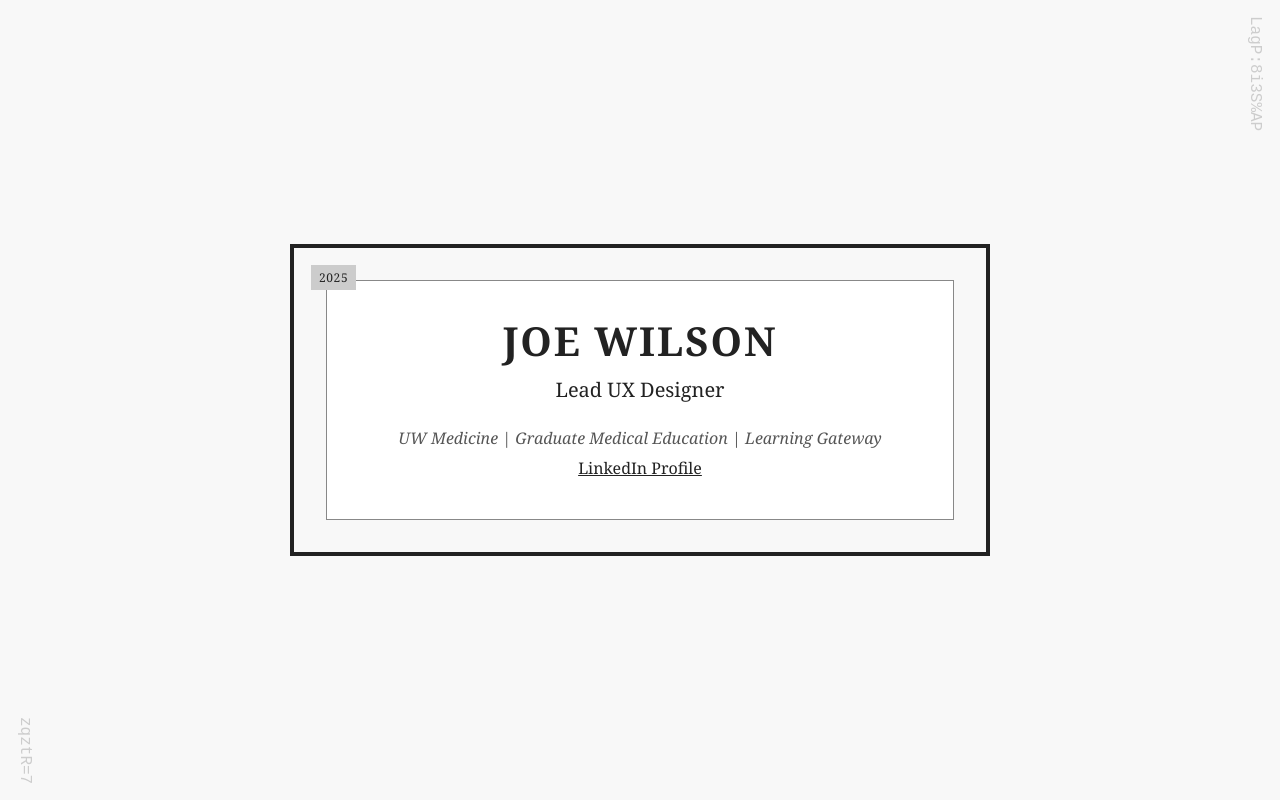
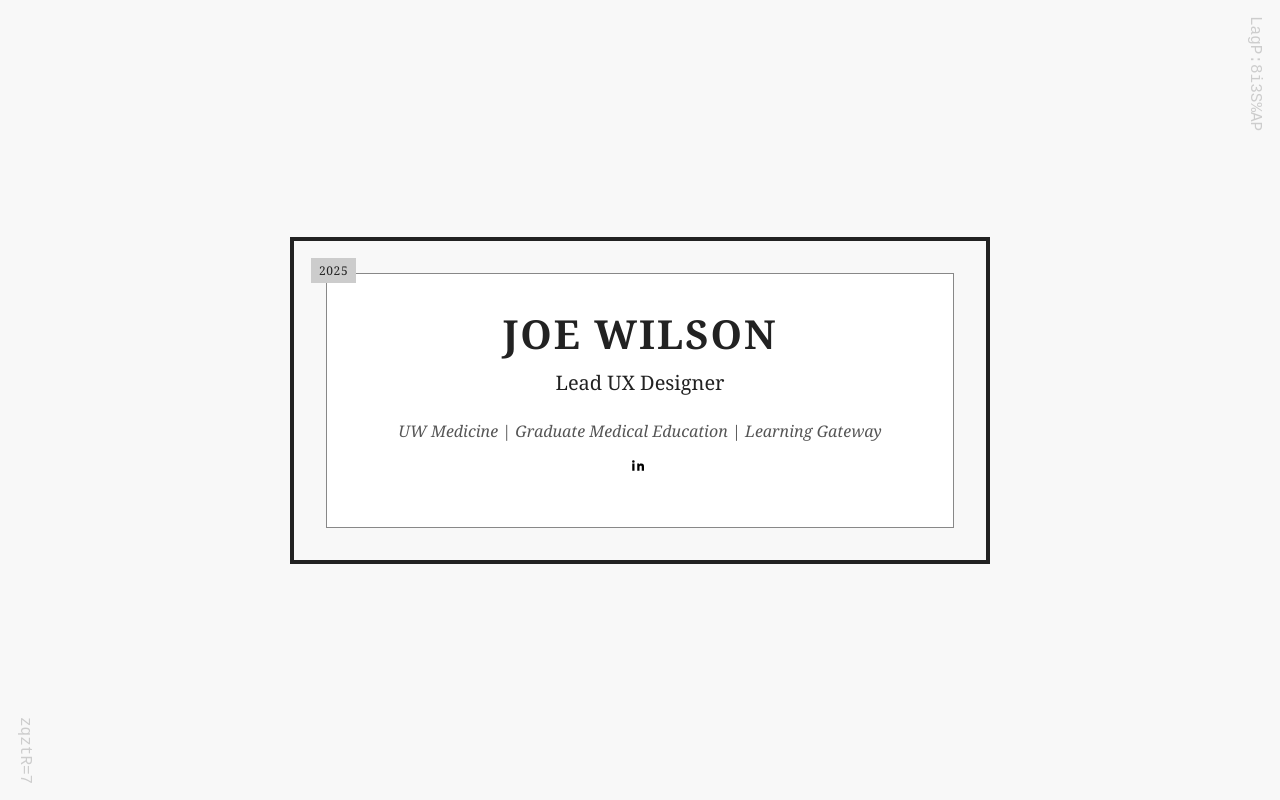
Before and after one commit to joewilcom/portfolio-site, a plain HTML site: page index.html in a window 1280 px wide. Drawn offline with Linux system fonts and the light colour scheme.

Commit message:
UI updates

```diff
--- a/index.html
+++ b/index.html
@@ -15,7 +15,15 @@
       <h1>Joe Wilson</h1>
       <h2>Lead UX Designer</h2>
       <p class="org">UW Medicine | Graduate Medical Education | Learning Gateway</p>
-      <p><a href="https://www.linkedin.com/in/joewil/" target="_blank">LinkedIn Profile</a></p>
+      <p>
+        <a href="https://www.linkedin.com/in/joewil/" target="_blank" aria-label="LinkedIn Profile">
+          <!-- Simple black and white LinkedIn SVG icon -->
+          <svg xmlns="http://www.w3.org/2000/svg" width="32" height="32" fill="none" viewBox="0 0 32 32">
+            <rect width="32" height="32" fill="#fff" rx="4"/>
+            <path fill="#000" d="M12.75 13.5h2.25v1.14c.31-.59 1.11-1.14 2.25-1.14 2.09 0 2.75 1.09 2.75 3.16v4.09h-2.25v-3.66c0-.88-.16-1.41-1.02-1.41-.93 0-1.23.66-1.23 1.41v3.66h-2.25V13.5zm-4.5 0h2.25v7.25H8.25V13.5zm1.13-3.25a1.31 1.31 0 1 1 0 2.62 1.31 1.31 0 0 1 0-2.62z"/>
+          </svg>
+        </a>
+      </p>
     </div>
   </div>
   <script src="scripts/main.js"></script>
```
